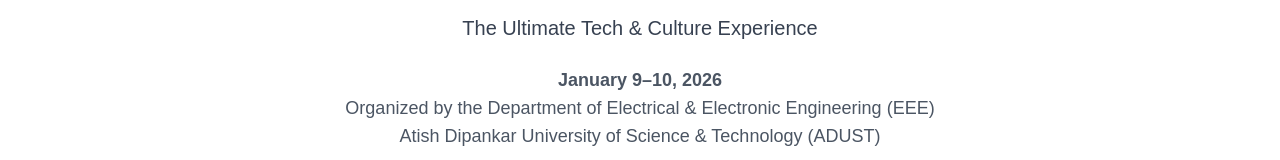
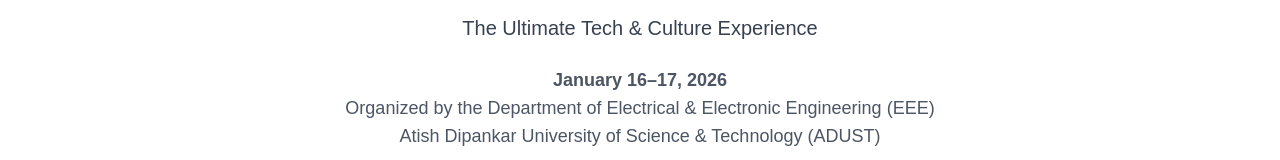
Before and after one commit to rae-mazid-adust/eee-technoverse-2026, a Next.js app: page / in a window 1280 px wide. Shown: the part 385-545 px from the top of the page. Built offline with nearby package versions, Linux system fonts and the light colour scheme.

Commit message:
Date change of the event

```diff
--- a/app/page.tsx
+++ b/app/page.tsx
@@ -29,7 +29,7 @@
 
           {/* Event Info */}
           <p className="text-base md:text-lg text-gray-600 leading-relaxed">
-            <span className="font-semibold">January 9–10, 2026</span>
+            <span className="font-semibold">January 16–17, 2026</span>
             <br />
             Organized by the Department of Electrical & Electronic Engineering
             (EEE)
```
